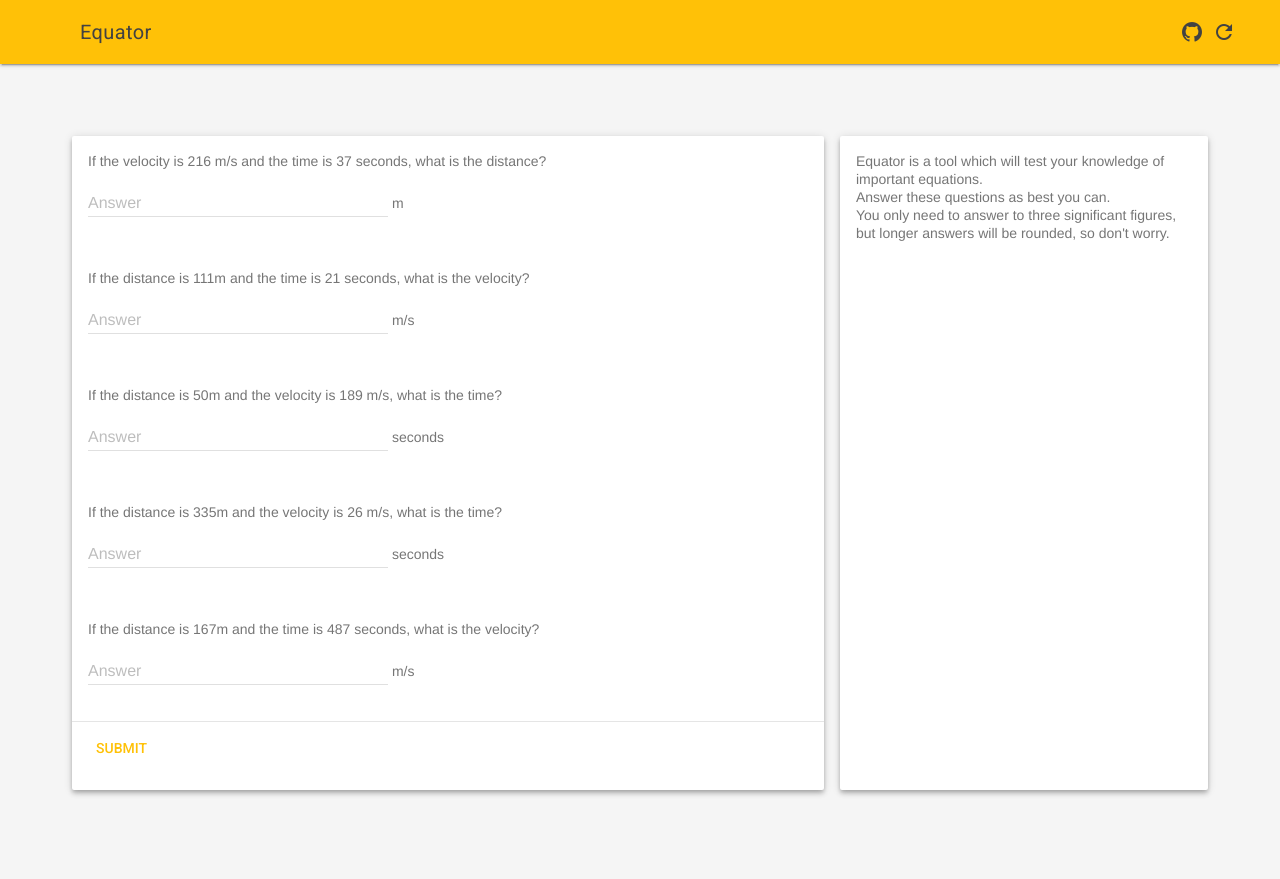
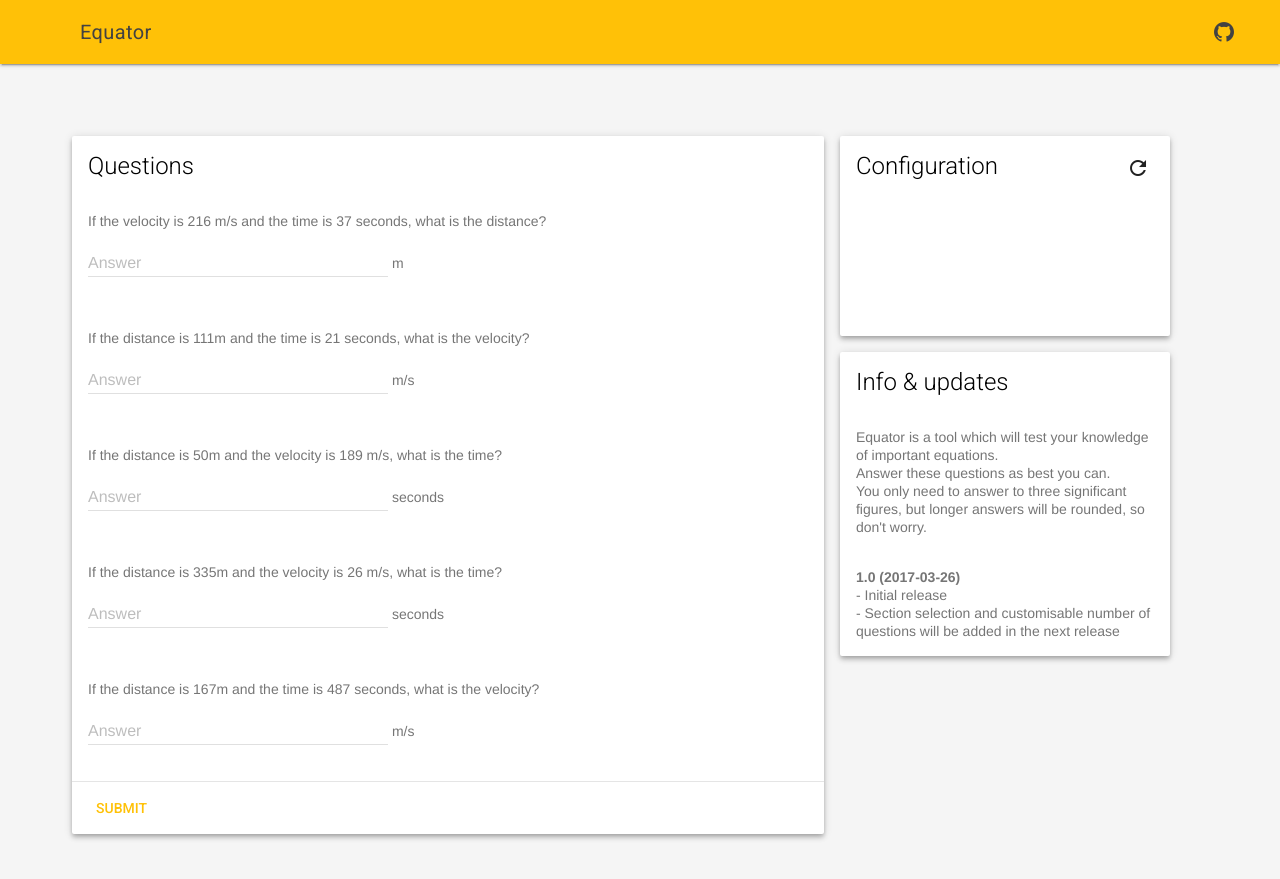
Before and after one commit to whizzer0/Equator, a Flask app: page / in a window 1280 px wide. Shown: the top 879 px of the page. Run offline with Flask 2, Linux system fonts and the light colour scheme.

Commit message:
Fully functional version 1.0

```diff
--- a/questioner.py
+++ b/questioner.py
@@ -1,9 +1,9 @@
 import random
 from sigfigs import f
 
-eqs = ["dvt"]
-form = {"dvt1":"distance", "dvt2":"velocity", "dvt3":"time"}
-unit = {"dvt1":"m", "dvt2":" m/s", "dvt3":" seconds"}
+eqs = ["dvt", "Fma"]
+form = {"dvt1":"distance", "dvt2":"velocity", "dvt3":"time", "Fma1":"force", "Fma2":"mass", "Fma3":"acceleration"}
+unit = {"dvt1":"m", "dvt2":" m/s", "dvt3":" seconds", "Fma1":"N", "Fma2":"kg", "Fma3":" m/s²"}
 
 def generateQuestions():
   questions = {}
--- a/templates/form.html
+++ b/templates/form.html
@@ -1,5 +1,11 @@
 {% extends "layout-md.html" %}
 {% block content %}
+
+<style>
+.card-separator {
+  height: 16px;
+}
+</style>
 
 <div class="mdl-layout mdl-js-layout mdl-layout--fixed-header">
   <header class="mdl-layout__header">
@@ -10,16 +16,14 @@
         <i class="mdi mdi-github-circle"></i>
       </button>
       <div class="mdl-tooltip" for="btngithub">View source on GitHub</div>
-      <button class="mdl-button mdl-js-button mdl-button--icon mdl-js-ripple-effect" onClick="location.reload();" id="btnrefresh">
-        <i class="material-icons">refresh</i>
-      </button>
-      <div class="mdl-tooltip" for="btnrefresh">Refresh</div>
     </div>
   </header>
   <main class="mdl-layout__content">
     <div class="mdl-grid">
-      <div class="mdl-card mdl-shadow--4dp mdl-cell mdl-cell--8-col">
-        <form action="/results" method="POST">
+      <form action="/results" method="POST" class="mdl-card mdl-shadow--4dp mdl-cell mdl-cell--8-col">
+        <div class="mdl-card__title">
+          <h2 class="mdl-card__title-text">Questions</h2>
+        </div>
         <div class="mdl-card__supporting-text">
           {{questions.q1}}<br />
           <div class="mdl-textfield mdl-js-textfield">
@@ -71,12 +75,34 @@
           </button>
         </div>
       </form>
+      <div class="mdl-cell mdl-cell--4-col">
+        <div class="mdl-card mdl-shadow--4dp">
+          <div class="mdl-card__title">
+            <h2 class="mdl-card__title-text">Configuration</h2>
           </div>
-      <div class="mdl-card mdl-shadow--4dp mdl-cell mdl-cell--4-col">
+          <div class="mdl-card__menu">
+            <button class="mdl-button mdl-js-button mdl-button--icon mdl-js-ripple-effect" onClick="location.reload();" id="btnrefresh">
+              <i class="material-icons">refresh</i>
+            </button>
+            <div class="mdl-tooltip" for="btnrefresh">Refresh questions</div>
+          </div>
+        </div>
+        <div class="card-separator mdl-cell--1-col"></div>
+        <div class="mdl-card mdl-shadow--4dp">
+          <div class="mdl-card__title">
+            <h2 class="mdl-card__title-text">Info & updates</h2>
+          </div>
           <div class="mdl-card__supporting-text">
             Equator is a tool which will test your knowledge of important equations.<br />
             Answer these questions as best you can.<br />
-          You only need to answer to three significant figures, but longer answers will be rounded, so don't worry.</div>
+            You only need to answer to three significant figures, but longer answers will be rounded, so don't worry.
+          </div>
+          <div class="mdl-card__supporting-text">
+            <strong>1.0 (2017-03-26)</strong><br />
+            - Initial release<br />
+            - Section selection and customisable number of questions will be added in the next release
+          </div>
+        </div>
       </div>
     </div>
   </main>
```
Also changed, not shown: README.md. Lines whose indentation alone changed are shown as unchanged.
